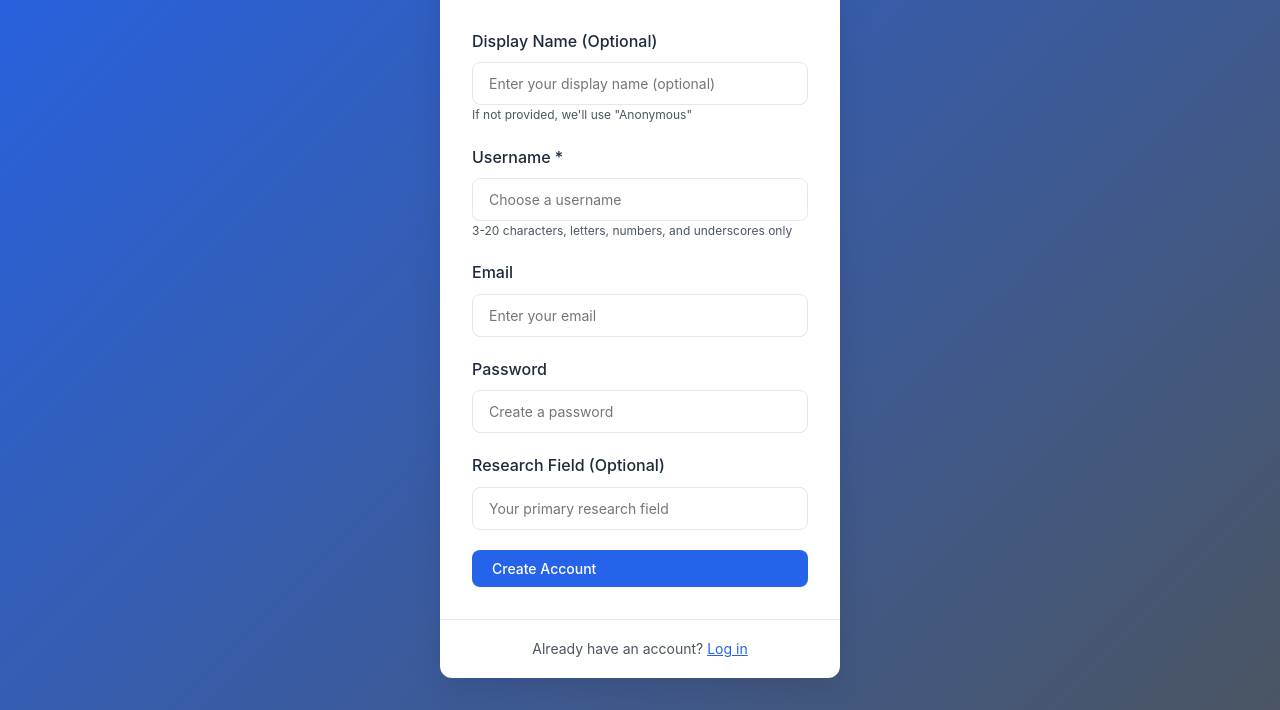
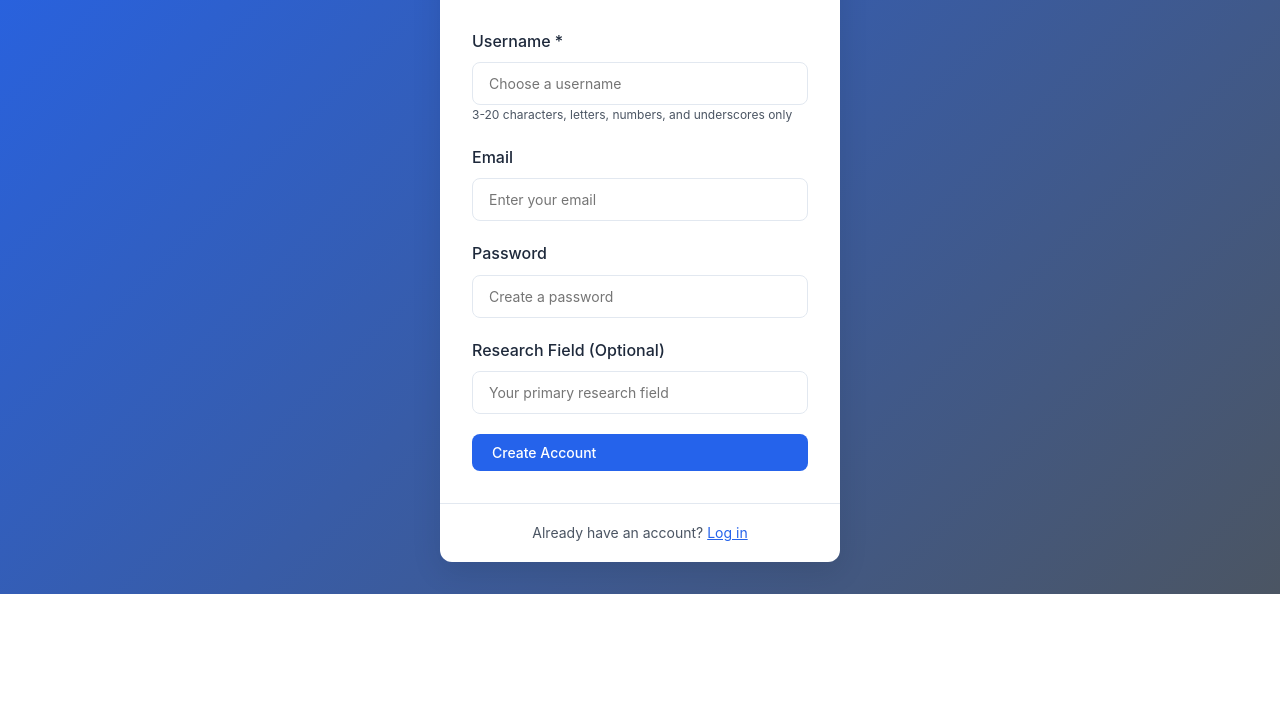
Before and after one commit to naseefcode-cell/oracs-app, a website: page public/signup.html in a window 1280 px wide. Shown: the part 212-922 px from the top of the page. After the commit the page ends 806 px from the top, so only its background shows below. Drawn offline with Linux system fonts and the light colour scheme.

Commit message:
Update signup.html

```diff
--- a/public/signup.html
+++ b/public/signup.html
@@ -84,12 +84,7 @@
             <div class="auth-body">
                 <div class="alert alert-error" id="signupErrorAlert" style="display: none;"></div>
 
-                <form id="signupForm">
-                    <div class="form-group">
-                        <label class="form-label" for="signupName">Display Name (Optional)</label>
-                        <input type="text" class="form-input" id="signupName" placeholder="Enter your display name (optional)">
-                        <div class="text-xs text-secondary mt-1">If not provided, we'll use "Anonymous"</div>
-                    </div>
+
                     <div class="form-group">
                         <label class="form-label" for="signupUsername">Username *</label>
                         <input type="text" class="form-input" id="signupUsername" placeholder="Choose a username" required>
```
